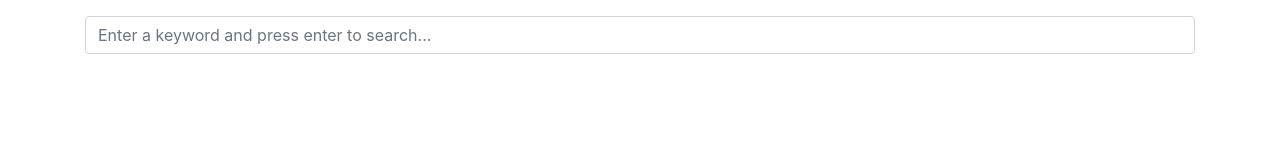
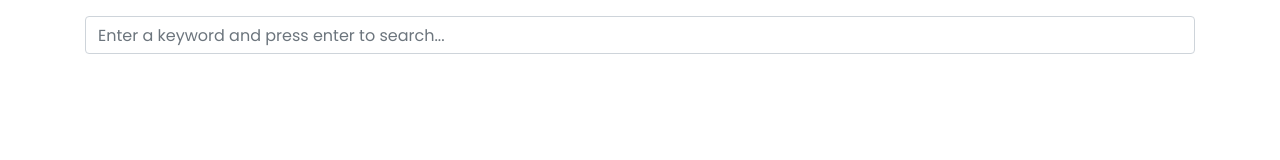
Before and after one commit to abbey5k4/github-finder, a React (Create React App) app: page / in a window 1280 px wide. Shown: the top 160 px of the page. Built offline with nearby package versions, Linux system fonts and the light colour scheme.

Commit message:
added animations

```diff
--- a/public/index.html
+++ b/public/index.html
@@ -10,6 +10,12 @@
       content="Web site created using create-react-app"
     />
     <link rel="apple-touch-icon" href="%PUBLIC_URL%/logo192.png" />
+    <link rel="preconnect" href="https://fonts.googleapis.com" />
+    <link rel="preconnect" href="https://fonts.gstatic.com" crossorigin />
+    <link
+      href="https://fonts.googleapis.com/css2?family=Poppins:wght@200;300;400;500;600&display=swap"
+      rel="stylesheet"
+    />
     <!--
       manifest.json provides metadata used when your web app is installed on a
       user's mobile device or desktop. See https://developers.google.com/web/fundamentals/web-app-manifest/
--- a/src/App.css
+++ b/src/App.css
@@ -1,5 +1,9 @@
 .App {
   text-align: center;
+}
+
+.App-style {
+  font-family: 'Poppins', sans-serif;
 }
 
 .App-logo {
--- a/src/App.tsx
+++ b/src/App.tsx
@@ -49,7 +49,7 @@
   const paginate = (pageNumber: number) => setCurrentPage(pageNumber);
 
   return (
-    <div className="container my-3">
+    <div className="App-style container my-3">
       <ToastContainer />
       <BackTop>
         <div className="bttop">
--- a/src/components/resultsCard/index.css
+++ b/src/components/resultsCard/index.css
@@ -93,3 +93,7 @@
     transform: translateY(0);
     opacity: 1;
 }
+
+.font-small {
+  font-size: 12px;
+}
--- a/src/components/resultsCard/index.tsx
+++ b/src/components/resultsCard/index.tsx
@@ -14,9 +14,9 @@
         </div>
         <div className="hideText">
           <h3 className="">{results.login}</h3>
-          <p className="">{results.html_url}</p>
+          <p className="font-small">{results.html_url}</p>
           {/* <p className="">{results.html_url.substr(0, 25) + '...'}</p> */}
-          <p className="">{`${results.score}.0`}</p>
+          <p className="font-small">{`${results.score}.0`}</p>
         </div>
       </div>
     </div>
--- a/src/index.css
+++ b/src/index.css
@@ -1,8 +1,9 @@
 body {
   margin: 0;
-  font-family: -apple-system, BlinkMacSystemFont, 'Segoe UI', 'Roboto', 'Oxygen',
+  /* font-family: -apple-system, BlinkMacSystemFont, 'Segoe UI', 'Roboto', 'Oxygen',
     'Ubuntu', 'Cantarell', 'Fira Sans', 'Droid Sans', 'Helvetica Neue',
-    sans-serif;
+    sans-serif; */
+    font-family: 'Poppins', sans-serif;
   -webkit-font-smoothing: antialiased;
   -moz-osx-font-smoothing: grayscale;
 }
```
